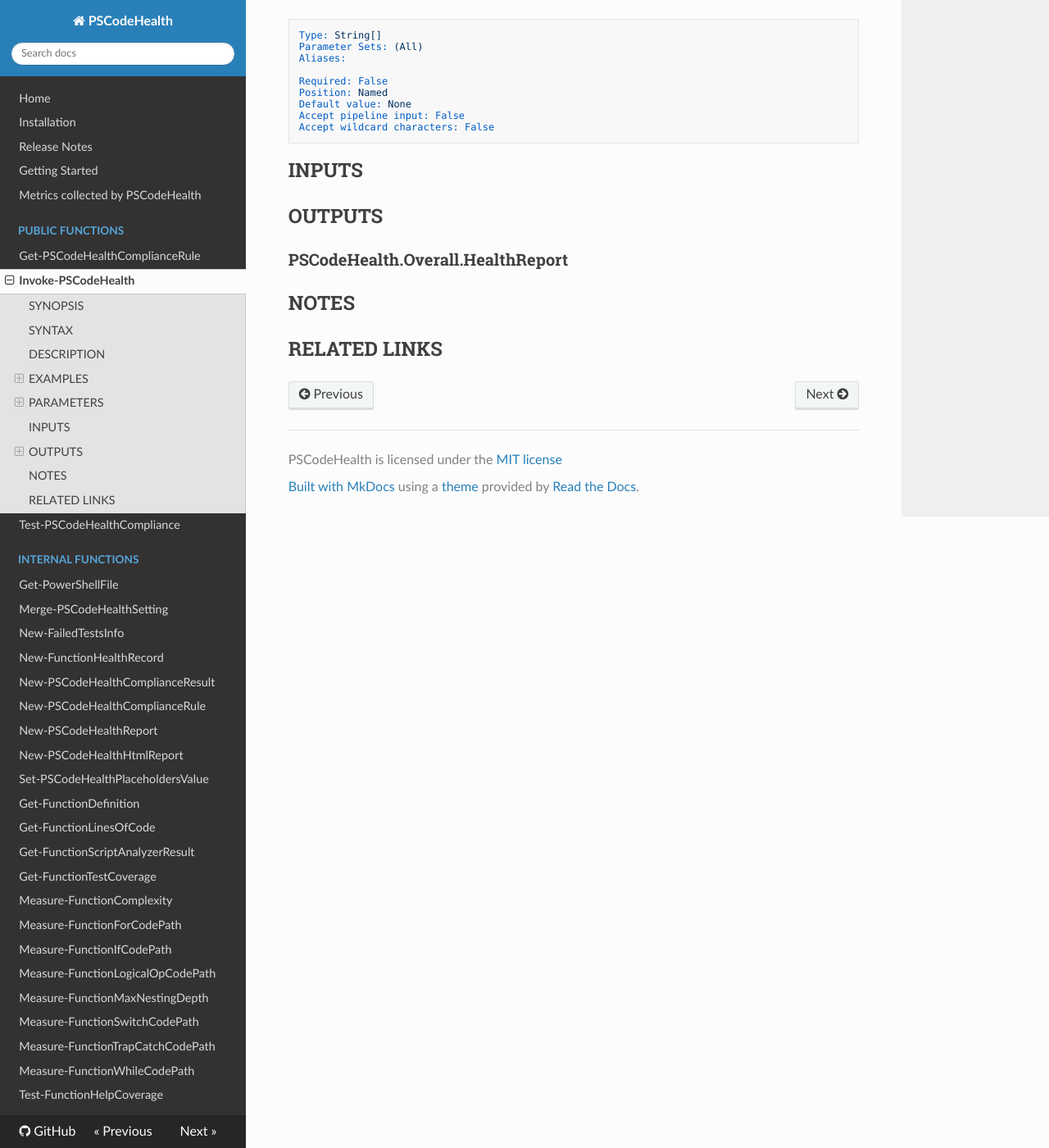
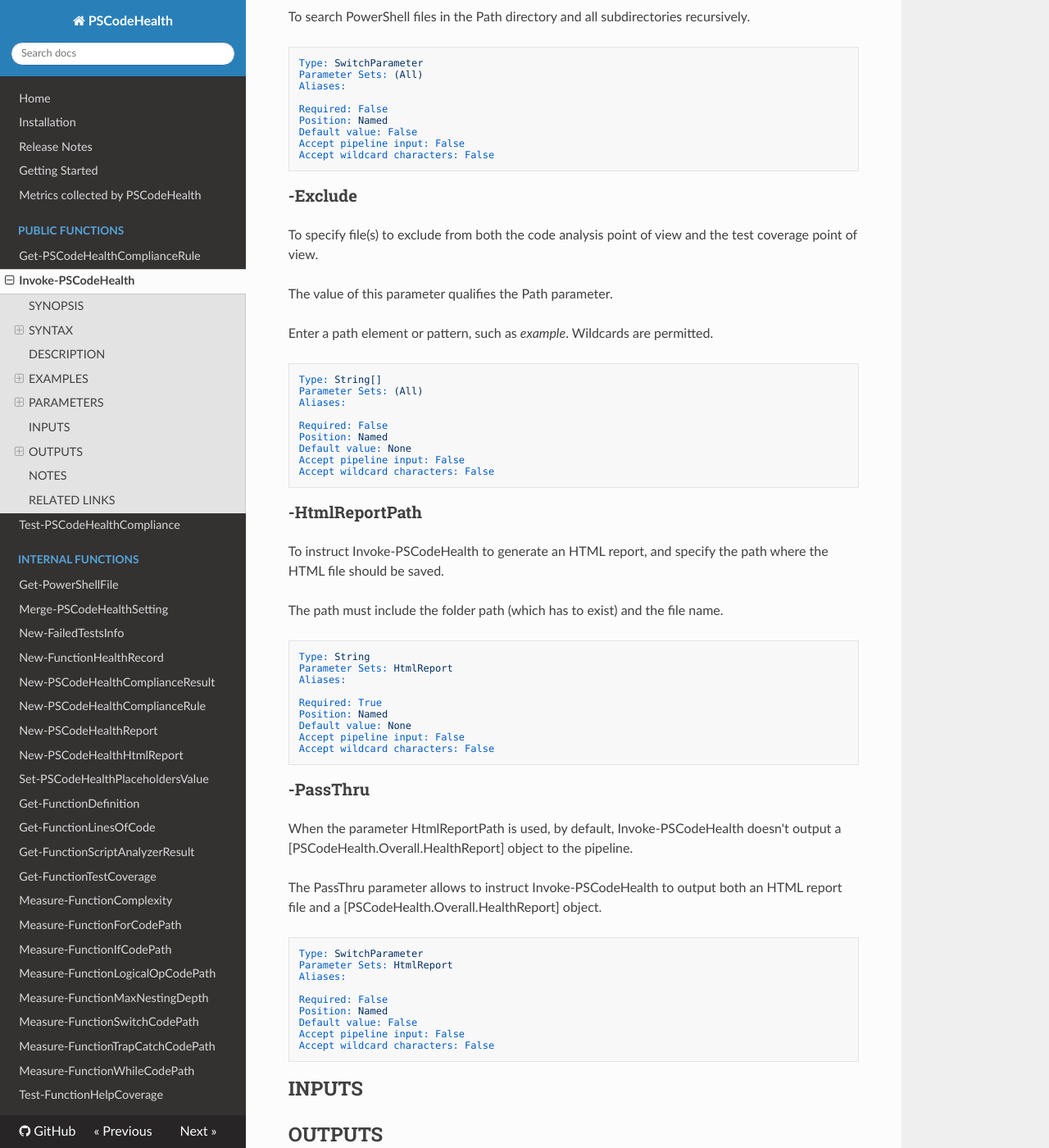
Before and after one commit to MathieuBuisson/PSCodeHealth, an MkDocs documentation site: the page built from docs/PublicFunctions/Invoke-PSCodeHealth.md, in a window 1280 px wide and 1400 px high, scrolled down 2821 px. Shown: the whole window at 82% size. Built offline with MkDocs 1.6.1, drawn with Linux system fonts in a browser that asks for light colours; nearby versions of some CDN libraries; old or Windows-style settings are respelled for this version of MkDocs; some of the changed text lies outside the part shown.

Commit message:
Commit build changes [ci skip]

````diff
--- a/docs/PublicFunctions/Invoke-PSCodeHealth.md
+++ b/docs/PublicFunctions/Invoke-PSCodeHealth.md
@@ -5,9 +5,16 @@ Gets quality and maintainability metrics for PowerShell code contained in script
 
 ## SYNTAX
 
+### Default (Default)
 ```
 Invoke-PSCodeHealth [[-Path] <String>] [[-TestsPath] <String>] [[-TestsResult] <PSObject>] [-Recurse]
  [-Exclude <String[]>]
+```
+
+### HtmlReport
+```
+Invoke-PSCodeHealth [[-Path] <String>] [[-TestsPath] <String>] [[-TestsResult] <PSObject>] [-Recurse]
+ [-Exclude <String[]>] -HtmlReportPath <String> [-PassThru]
 ```
 
 ## DESCRIPTION
@@ -38,6 +45,15 @@ Invoke-PSCodeHealth -Path 'C:\GitRepos\MyModule' -TestsPath 'C:\GitRepos\MyModul
 Gets quality and maintainability metrics for code from PowerShell files in the directory C:\GitRepos\MyModule\ and any subdirectories, except for files containing "example" in their name.
 
 This command will look for tests located in the directory C:\GitRepos\MyModule\Tests\, and any subdirectories.
+
+### -------------------------- EXAMPLE 3 --------------------------
+```
+Invoke-PSCodeHealth -Path 'C:\GitRepos\MyModule' -TestsPath 'C:\GitRepos\MyModule\Tests' -HtmlReportPath .\Report.html -PassThru
+```
+
+Gets quality and maintainability metrics for code from PowerShell files in the directory C:\GitRepos\MyModule\.
+
+This command will create an HTML report (Report.html) in the current directory and a PSCodeHealth.Overall.HealthReport object to the pipeline.
 
 ## PARAMETERS
 
@@ -131,6 +147,40 @@ Accept pipeline input: False
 Accept wildcard characters: False
 ```
 
+### -HtmlReportPath
+To instruct Invoke-PSCodeHealth to generate an HTML report, and specify the path where the HTML file should be saved.
+
+The path must include the folder path (which has to exist) and the file name.
+
+```yaml
+Type: String
+Parameter Sets: HtmlReport
+Aliases:
+
+Required: True
+Position: Named
+Default value: None
+Accept pipeline input: False
+Accept wildcard characters: False
+```
+
+### -PassThru
+When the parameter HtmlReportPath is used, by default, Invoke-PSCodeHealth doesn't output a \[PSCodeHealth.Overall.HealthReport\] object to the pipeline.
+
+The PassThru parameter allows to instruct Invoke-PSCodeHealth to output both an HTML report file and a \[PSCodeHealth.Overall.HealthReport\] object.
+
+```yaml
+Type: SwitchParameter
+Parameter Sets: HtmlReport
+Aliases:
+
+Required: False
+Position: Named
+Default value: False
+Accept pipeline input: False
+Accept wildcard characters: False
+```
+
 ## INPUTS
 
 ## OUTPUTS
````
Also changed, not shown: 1 other file.
